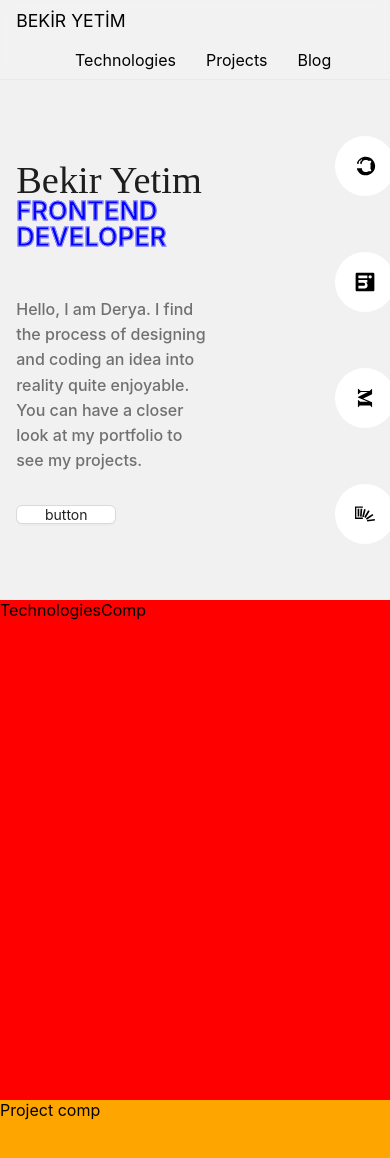
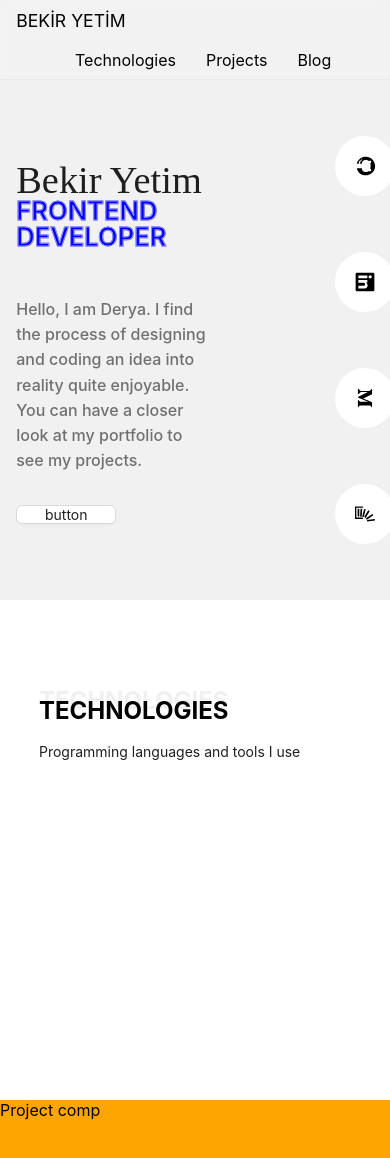
Before and after one commit to zeynepbozkirr/portfolio-next-app, a Next.js app: page / in a window 390 px wide. Shown: the top 1158 px of the page. Built offline with nearby package versions, Linux system fonts and the light colour scheme; a web font is replaced by a local one.

Commit message:
add react reval

```diff
--- /dev/null
+++ b/components/shared/fadetitle/fadetitle.module.css
@@ -0,0 +1,46 @@
+.header{
+    font-size: 3.5rem;
+}
+
+.header::after{
+    content: "TECHNOLOGIES";
+    color:rgba(0, 0, 0, 0.06);
+    font-size: 150%;
+    position: absolute;
+    left: 0;
+    top: -35px;
+}
+
+@media only screen and  (min-width: 481px) and (max-width: 767px){
+    .header{
+        font-size: 3.5rem;
+    }
+    .header::after{
+        font-size: 80%;
+        top:-10px;
+
+    }
+
+}
+@media only screen and  (max-width: 481px){
+    .header{
+        font-size: 3.5rem;
+    }
+    .header::after{
+        font-size: 100%;
+        top:-10px;
+
+    }
+}
+@media (max-width: 480px) {
+
+    .header{
+        font-size: 1.5rem;
+    }
+    .header::after{
+        font-size: 100%;
+        top:-10px;
+
+    }
+
+}
--- /dev/null
+++ b/components/shared/fadetitle/index.js
@@ -0,0 +1,27 @@
+import React from "react";
+import styles from "./fadetitle.module.css";
+import Fade from "react-reveal/Fade";
+import { Typography } from "antd";
+
+const FadeTitle = ({ title, description, type, titleType }) => {
+  const { Text } = Typography;
+
+  return (
+    <div>
+      {type === "fade" ? (
+        <>
+          <Fade left={titleType === "left"} bottom={titleType === "bottom"} big>
+            <h1 className={styles.header}>{title}</h1>
+          </Fade>
+          <Fade bottom>
+            <Text>{description}</Text>
+          </Fade>
+        </>
+      ) : (
+        <div>yok</div>
+      )}
+    </div>
+  );
+};
+
+export default FadeTitle;
--- a/components/technologies/index.js
+++ b/components/technologies/index.js
@@ -1,13 +1,16 @@
 import React from "react";
-import styles from "./technology.module.css";
+import styles from "./technologies.module.css";
+import FadeTitle from "../shared/fadetitle";
 
 const TechnologiesComp = () => {
   return (
-    <div id="technologies">
-      <div style={{ background: "red", height: "500px" }}>
-        {" "}
-        TechnologiesComp
-      </div>
+    <div id="technologies" className={styles.tech}>
+      <FadeTitle
+        title={"TECHNOLOGIES"}
+        description={"Programming languages and tools I use"}
+        type={"fade"}
+        titleType={"bottom"}
+      />
     </div>
   );
 };
--- /dev/null
+++ b/components/technologies/technologies.module.css
@@ -0,0 +1,5 @@
+.tech{
+    height: 500px;
+    padding-left: 10%;
+    padding-top: 80px;
+}
--- a/package.json
+++ b/package.json
@@ -15,6 +15,7 @@
     "next": "13.1.1",
     "react": "18.2.0",
     "react-dom": "18.2.0",
+    "react-reveal": "^1.2.2",
     "react-router": "^6.6.2",
     "react-router-dom": "^6.6.2"
   },
```
Also changed, not shown: components/technologies/technology.module.css (deleted), 1 other file (tests, documents, lock files or other folders).
